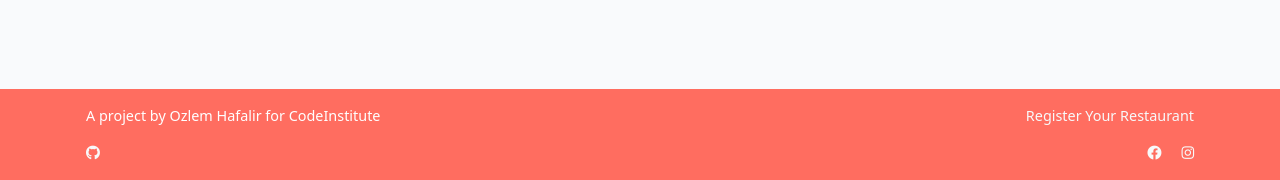
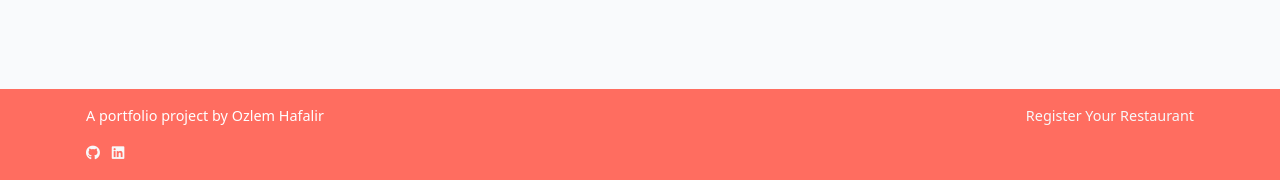
Before and after one commit to ozlemhafalir/restaurant-booking-site, a Django app: page /account/profile/ in a window 1280 px wide. Shown: the part 620-800 px from the top of the page. Run offline with Django 4.2, Linux system fonts and the light colour scheme.

Commit message:
Updated footer, added linkedin link

```diff
--- a/home/views.py
+++ b/home/views.py
@@ -1,6 +1,7 @@
 import datetime
 
 from django.core.paginator import Paginator
+from django.db.models import Count
 from django.shortcuts import render, redirect
 from django.urls import reverse
 from django.views import View
@@ -17,7 +18,7 @@ class HomeView(generic.TemplateView):
 
     def get_context_data(self, **kwargs):
         context = super().get_context_data(**kwargs)
-        context["popular_restaurants"] = Restaurant.objects.all()[:4]
+        context["popular_restaurants"] = Restaurant.objects.annotate(reservation_count=Count('reservations')).order_by('reservation_count')[:4]
         context["recently_added_restaurants"] = Restaurant.objects.order_by('-created_on').all()[:4]
         context["cities"] = City.objects.all()
         context["cuisines"] = Cuisine.objects.all()
--- a/templates/base.html
+++ b/templates/base.html
@@ -37,7 +37,7 @@
                 <li>
                     <hr class="dropdown-divider">
                 </li>
-                <li><span class="dropdown-item-text link-primary-small">Restaurant Management</span></li>
+                <li><span class="dropdown-item-text link-primary-small fw-bold">My Restaurants</span></li>
                 {% for restaurant in user.restaurants.all %}
                 <li><a class="dropdown-item  link-primary-small fw-light"
                        href="{% url 'account_restaurant_reservations' restaurant.id %}">{{ restaurant.name }}</a>
@@ -74,13 +74,12 @@
     <div class="container">
         <div class="row">
             <div class="col-12 col-sm-6 p-3">
-                <p>A project by Ozlem Hafalir for CodeInstitute</p>
-                <a href="#" class="link-light"><i class="fab fa-github"></i></a>
+                <p>A portfolio project by Ozlem Hafalir</p>
+                <a href="https://github.com/ozlemhafalir" target="_blank" class="link-light me-2"><i class="fab fa-github"></i></a>
+                <a href="https://www.linkedin.com/in/ozlem-hafalir/" target="_blank" class="link-light"><i class="fab fa-linkedin"></i></a>
             </div>
             <div class="col-12 col-sm-6 p-3 text-start text-sm-end">
                 <p><a href={% url 'register_restaurant' %} class="link-light">Register Your Restaurant</a></p>
-                <a href="#" class="link-light"><i class="fab fa-facebook"></i></a>
-                <a href="#" class="link-light"><i class="fab fa-instagram ms-3"></i></a>
             </div>
         </div>
     </div>
```
Also changed, not shown: restaurant_booking/settings.py (+6 -6 lines).
